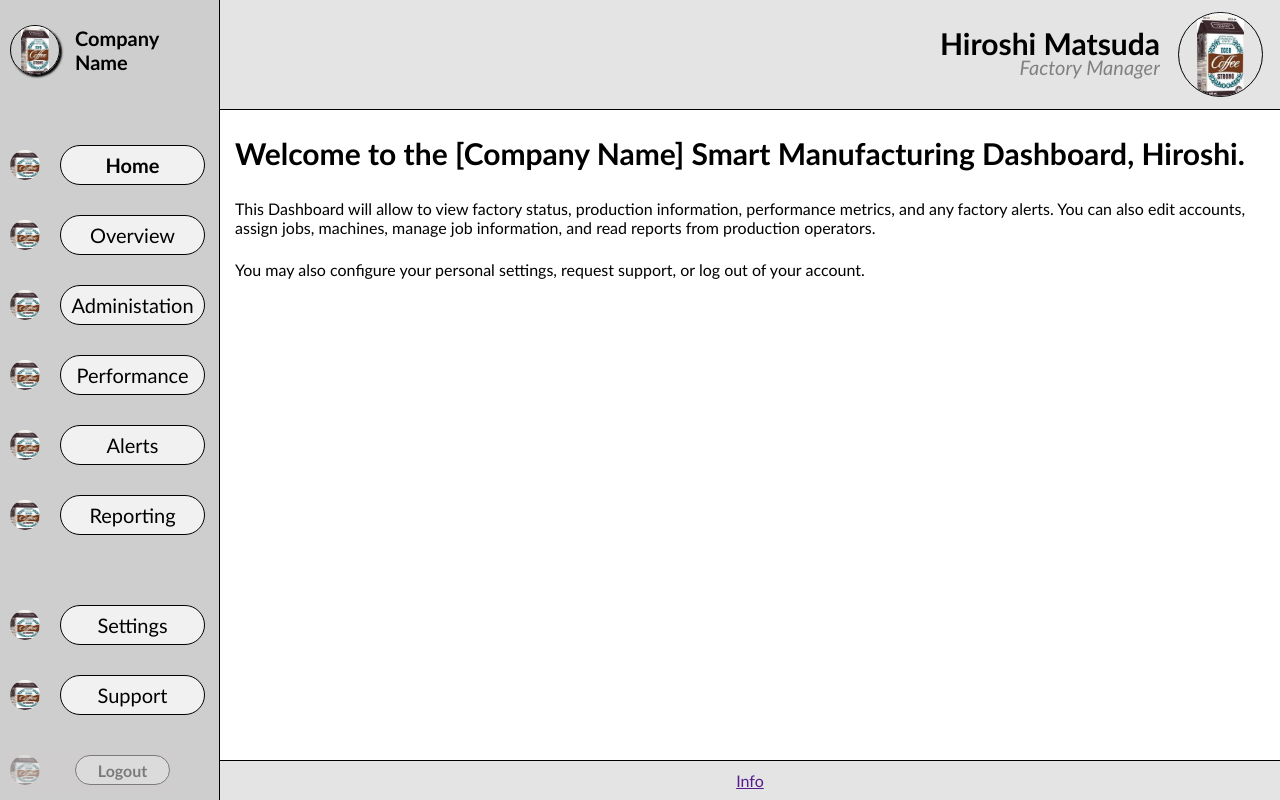
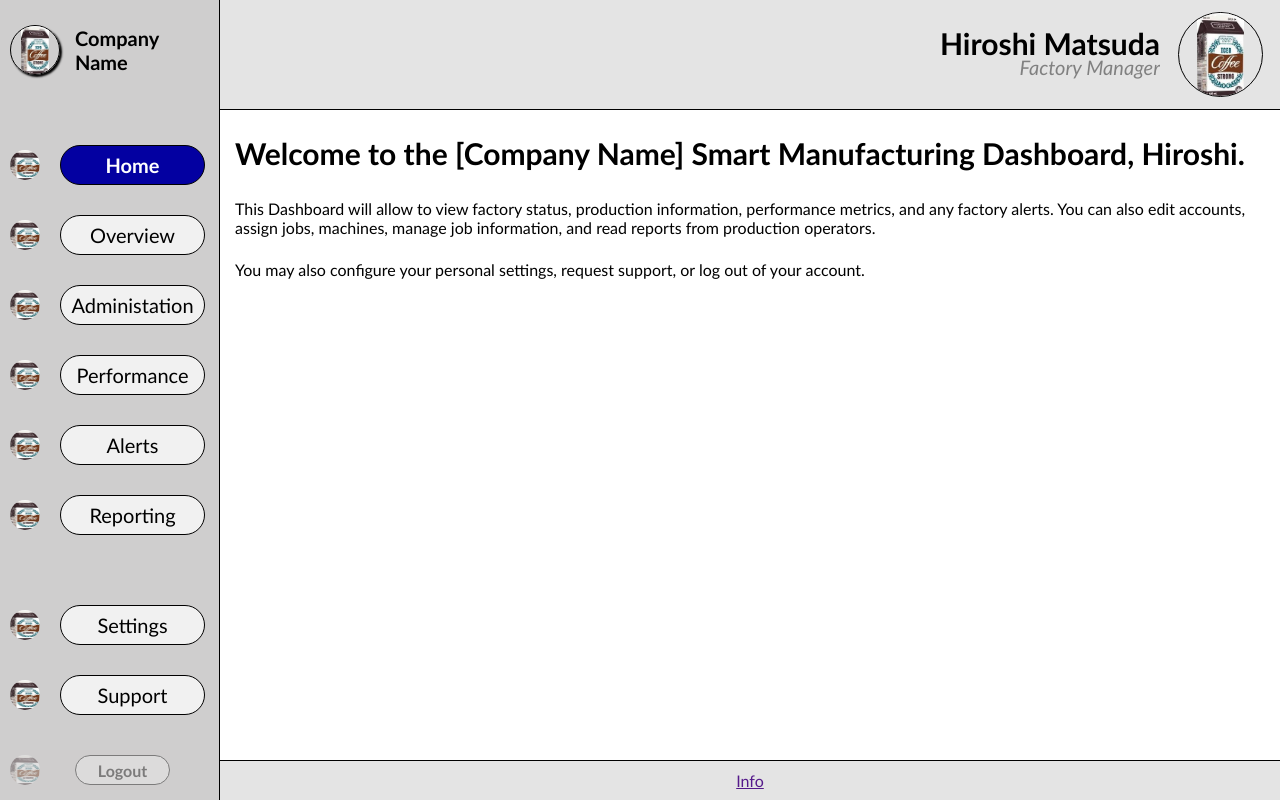
Before and after one commit to RandomSparks/COMP2030-Software_Prototype_Group_2, a PHP site: page /COMP2030-Software_Prototype_Group_2/pages/home.php in a window 1280 px wide. Run offline with PHP 8.4, Linux system fonts and the light colour scheme.

Commit message:
Better visual feedback with menus

```diff
--- a/Prototype/styles/style.css
+++ b/Prototype/styles/style.css
@@ -255,6 +255,7 @@ body {
 #ul_menu a:hover, #ul_support_settings a:hover{
     color: white;
     background-color: rgb(3, 0, 161);
+    text-decoration: underline;
 }
 #ul_menu li img, #ul_support_settings li img{
     width: 30px;
@@ -330,6 +331,8 @@ body {
 
 #ul_menu a.selected {
     font-weight: bold;
+    background-color: rgb(3, 0, 161);
+    color: white;
 }
 
 #div_header {
```
